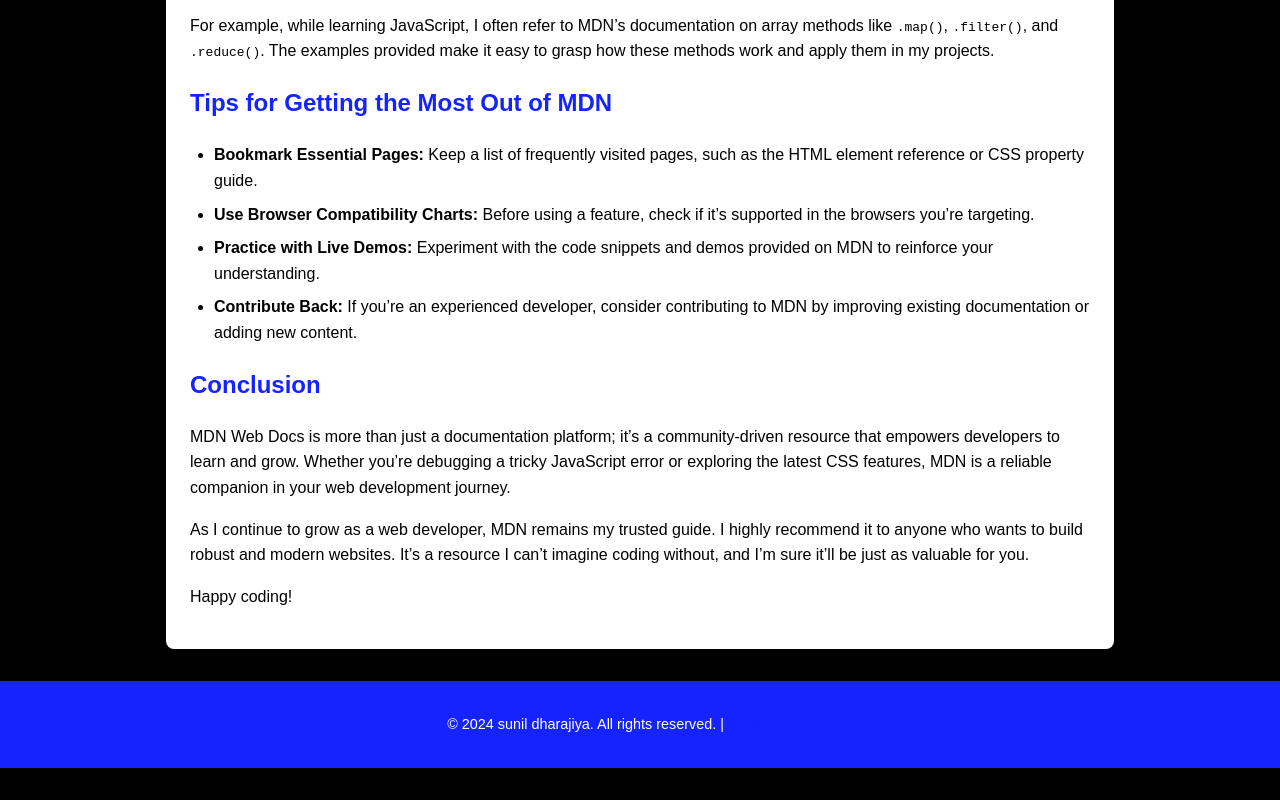
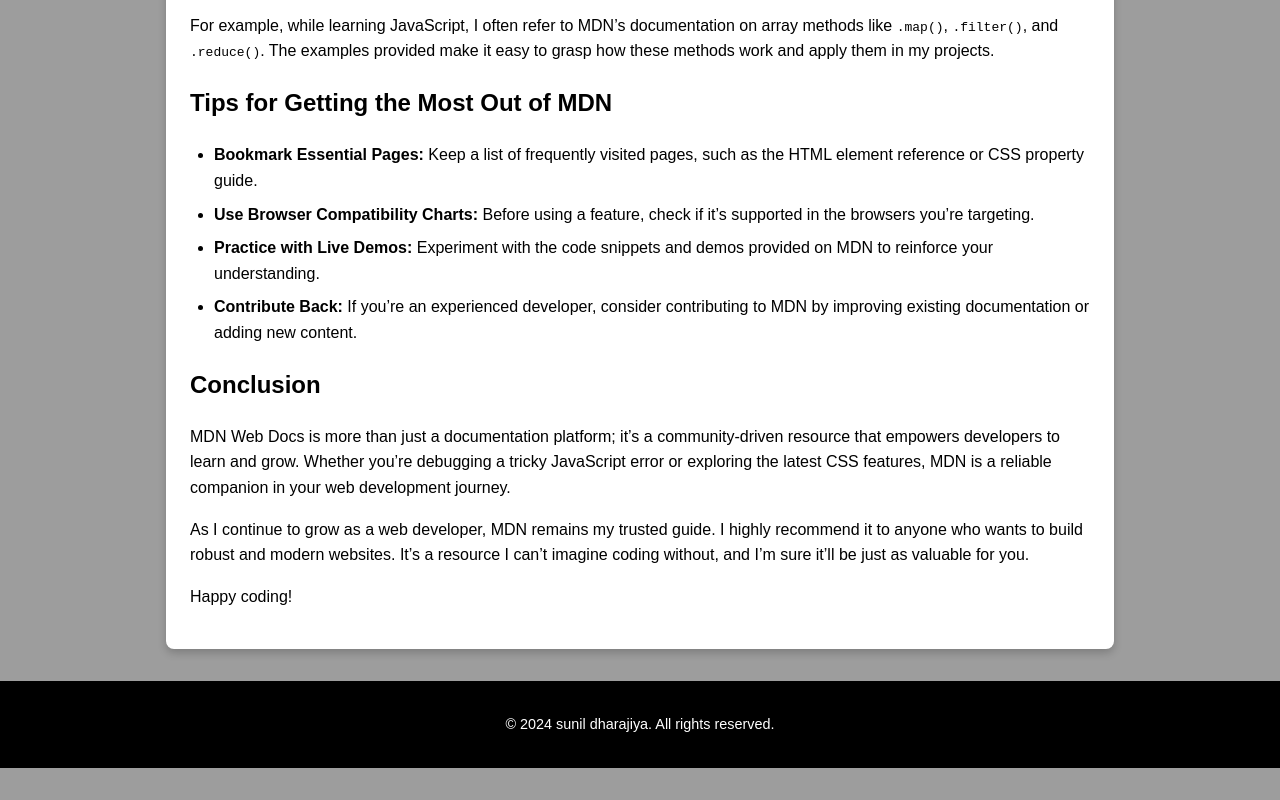
Before and after one commit to Sunildharajiya/myblogs.netlify.app, a plain HTML site: page blogs/Mdn/mdn.html in a window 1280 px wide. Shown: the part 1434-2234 px from the top of the page. Drawn offline with Linux system fonts and the light colour scheme.

Commit message:
Add files via upload

```diff
--- a/blogs/Mdn/mdn.html
+++ b/blogs/Mdn/mdn.html
@@ -10,12 +10,12 @@
     line-height: 1.6;
     margin: 0;
     padding: 0;
-    background-color: #000;
+    background-color: #9d9d9d;
     color: #fff;
 }
 
 header {
-    background: #1523ff;
+    background: #000000;
     color: white;
     padding: 1rem 0;
     text-align: center;
@@ -32,7 +32,7 @@ header {
 }
 
 h3, h2 {
-    color:#1523ff;
+    color:#000000;
 }
 
 p {
@@ -53,19 +53,9 @@ footer {
     margin: 2rem 0;
     font-size: 0.9rem;
     color: #fff;
-    background-color: #1523ff;
+    background-color:#000000;
     padding: 1rem 0;
 }
-
-footer a {
-    color: #1523ff;
-    text-decoration: none;
-}
-
-footer a:hover {
-    text-decoration: underline;
-}
-
     </style>
 </head>
 <body>
@@ -122,7 +112,7 @@ footer a:hover {
         <p>Happy coding!</p>
     </div>
     <footer>
-        <p>&copy; 2024 sunil dharajiya. All rights reserved. | <a href="index.html">Back to Portfolio</a></p>
+        <p>&copy; 2024 sunil dharajiya. All rights reserved. </p>
     </footer>
 </body>
 </html>
```
Also changed, not shown: blogs/Mdn/mdn.png (added).
